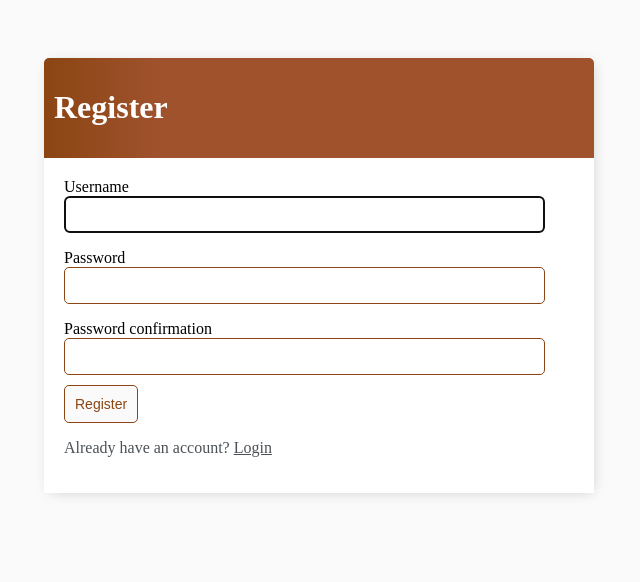
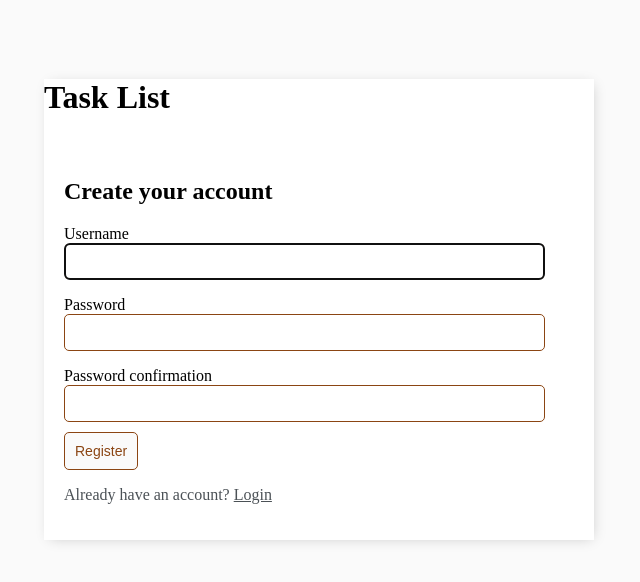
Before and after one commit to sudoc0ff33/todo_list, a Django app: page /register/ in a window 1280 px wide. Shown: the top 582 px of the page, without its empty margins (321-961 px from the left). Run offline with Django 4.2, Linux system fonts and the light colour scheme.

Commit message:
Update register.html

```diff
--- a/base/templates/base/register.html
+++ b/base/templates/base/register.html
@@ -1,11 +1,14 @@
 {% extends 'base/main.html' %}
 {% block content %}
 
-<div class="header-bar">
-    <h1>Register</h1>
+<div class="headers-bar">
+    <h1>Task List</h1>
+
+
 </div>
 
 <div class="card-body">
+    <h2>Create your account</h2>
     <form method="POST">
         {% csrf_token %}
         <label>{{form.username.label}}</label>
@@ -20,11 +23,13 @@
 
         <label>{{form.password2.label}}</label>
         {{form.password2}}
-        <input style="margin-top: 10px;" class="button" type='submit' value='Register'>
+        <input style="margin-top: 10px;" class="button center" type='submit' value='Register'>
 
     </form>
 
-    <p>Already have an account? <a href="{% url 'login' %}">Login</a></p>
+    <div class="register-container">
+        <p>Already have an account? <a href="{% url 'login' %}">Login</a></p>
+    </div>
 
 </div>
 
```
